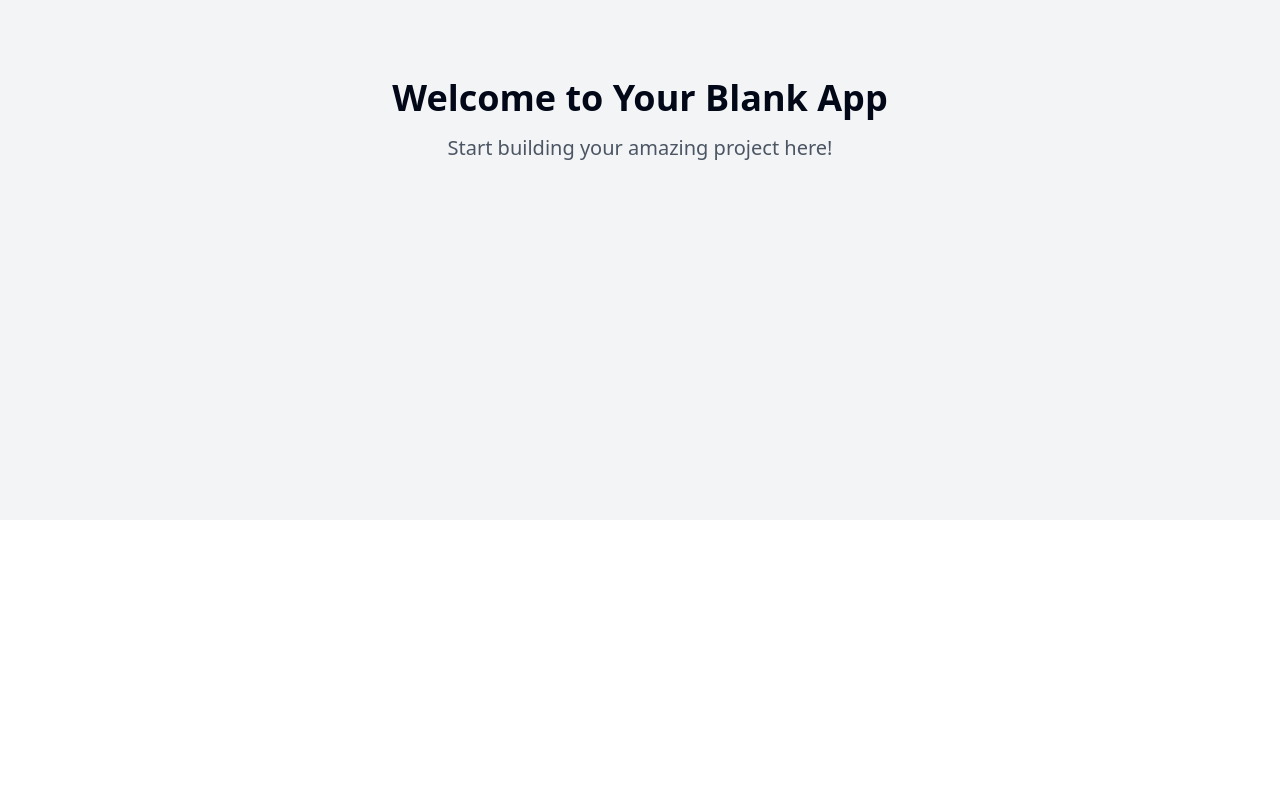
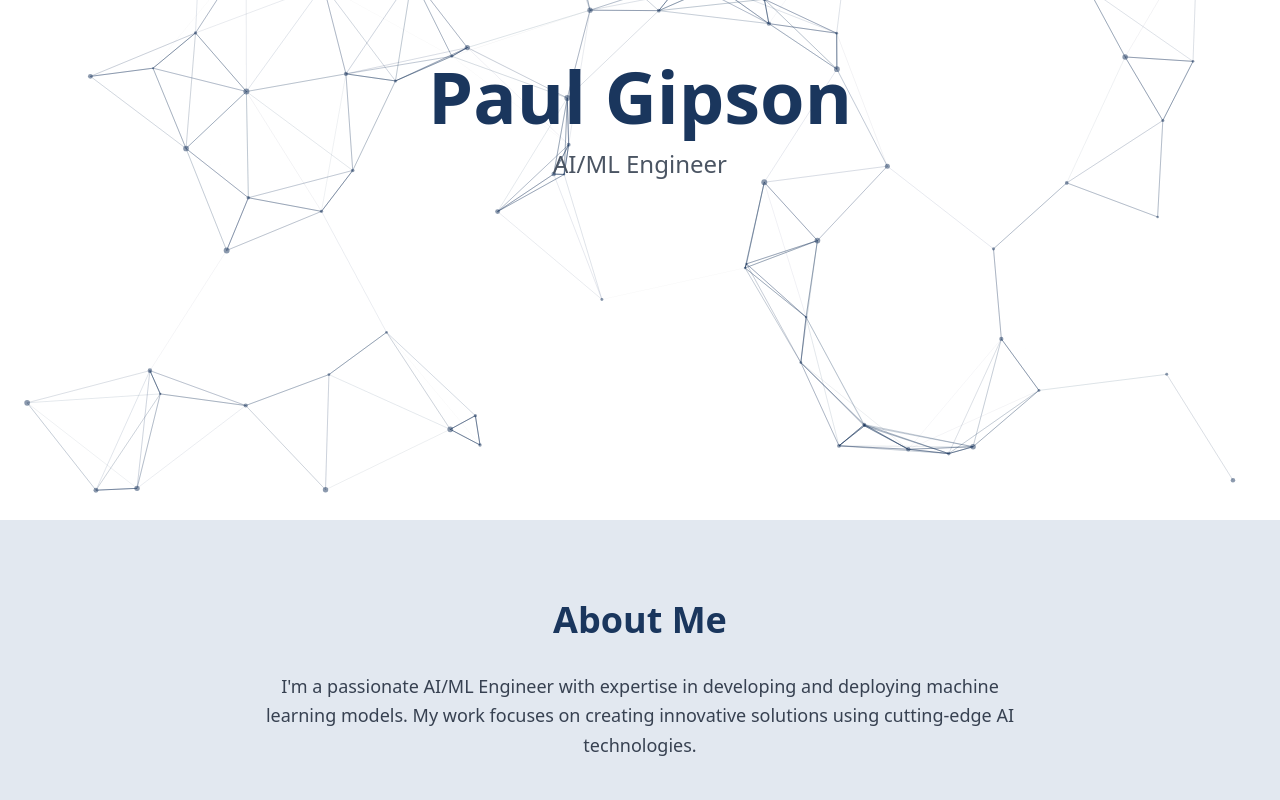
Before and after one commit to PaulCertified/main, a React (Vite) app: page / in a window 1280 px wide. Shown: the part 280-1080 px from the top of the page. Before the commit the page ends 800 px from the top, so only its background shows below. Built offline with nearby package versions, Linux system fonts and the light colour scheme.

Commit message:
Create portfolio website for Paul Gipson
Implemented a simple AI/ML Engineer portfolio website for Paul Gipson, including necessary components and configurations.
[skip gpt_engineer]

```diff
--- a/package.json
+++ b/package.json
@@ -45,6 +45,7 @@
     "cmdk": "^1.0.0",
     "date-fns": "^3.6.0",
     "embla-carousel-react": "^8.3.0",
+    "framer-motion": "^10.16.4",
     "input-otp": "^1.2.4",
     "lucide-react": "^0.462.0",
     "next-themes": "^0.3.0",
@@ -52,12 +53,14 @@
     "react-day-picker": "^8.10.1",
     "react-dom": "^18.3.1",
     "react-hook-form": "^7.53.0",
+    "react-particles": "^2.12.2",
     "react-resizable-panels": "^2.1.3",
     "react-router-dom": "^6.26.2",
     "recharts": "^2.12.7",
     "sonner": "^1.5.0",
     "tailwind-merge": "^2.5.2",
     "tailwindcss-animate": "^1.0.7",
+    "tsparticles": "^2.12.0",
     "vaul": "^0.9.3",
     "zod": "^3.23.8"
   },
--- /dev/null
+++ b/src/components/AboutSection.tsx
@@ -0,0 +1,25 @@
+import { motion } from "framer-motion";
+
+const AboutSection = () => {
+  return (
+    <section className="py-20 bg-primary-light">
+      <div className="container mx-auto px-4">
+        <motion.div
+          initial={{ opacity: 0, y: 20 }}
+          whileInView={{ opacity: 1, y: 0 }}
+          transition={{ duration: 0.8 }}
+          viewport={{ once: true }}
+          className="max-w-3xl mx-auto text-center"
+        >
+          <h2 className="text-4xl font-bold text-primary mb-8">About Me</h2>
+          <p className="text-lg text-gray-700 leading-relaxed">
+            I'm a passionate AI/ML Engineer with expertise in developing and deploying machine learning models.
+            My work focuses on creating innovative solutions using cutting-edge AI technologies.
+          </p>
+        </motion.div>
+      </div>
+    </section>
+  );
+};
+
+export default AboutSection;
--- /dev/null
+++ b/src/components/ContactSection.tsx
@@ -0,0 +1,50 @@
+import { motion } from "framer-motion";
+import { Button } from "@/components/ui/button";
+import { Input } from "@/components/ui/input";
+import { Textarea } from "@/components/ui/textarea";
+import { Mail, Linkedin, Github } from "lucide-react";
+
+const ContactSection = () => {
+  return (
+    <section className="py-20">
+      <div className="container mx-auto px-4">
+        <motion.div
+          initial={{ opacity: 0, y: 20 }}
+          whileInView={{ opacity: 1, y: 0 }}
+          transition={{ duration: 0.8 }}
+          viewport={{ once: true }}
+          className="max-w-xl mx-auto text-center"
+        >
+          <h2 className="text-4xl font-bold text-primary mb-8">Get in Touch</h2>
+          <div className="flex justify-center gap-6 mb-12">
+            <a href="mailto:paul.gipson@example.com" className="text-primary hover:text-primary/80">
+              <Mail size={24} />
+            </a>
+            <a href="https://linkedin.com" target="_blank" rel="noopener noreferrer" className="text-primary hover:text-primary/80">
+              <Linkedin size={24} />
+            </a>
+            <a href="https://github.com" target="_blank" rel="noopener noreferrer" className="text-primary hover:text-primary/80">
+              <Github size={24} />
+            </a>
+          </div>
+          <form className="space-y-6 text-left">
+            <div>
+              <Input type="text" placeholder="Name" />
+            </div>
+            <div>
+              <Input type="email" placeholder="Email" />
+            </div>
+            <div>
+              <Textarea placeholder="Message" className="min-h-[150px]" />
+            </div>
+            <Button type="submit" className="w-full bg-primary hover:bg-primary/90 text-white">
+              Send Message
+            </Button>
+          </form>
+        </motion.div>
+      </div>
+    </section>
+  );
+};
+
+export default ContactSection;
--- /dev/null
+++ b/src/components/HeroSection.tsx
@@ -0,0 +1,32 @@
+import { motion } from "framer-motion";
+import ParticleBackground from "./ParticleBackground";
+
+const HeroSection = () => {
+  return (
+    <div className="relative h-screen flex items-center justify-center overflow-hidden">
+      <div className="absolute inset-0">
+        <ParticleBackground />
+      </div>
+      <div className="z-10 text-center">
+        <motion.h1
+          initial={{ opacity: 0, y: 20 }}
+          animate={{ opacity: 1, y: 0 }}
+          transition={{ duration: 0.8 }}
+          className="text-5xl md:text-7xl font-bold text-primary mb-4"
+        >
+          Paul Gipson
+        </motion.h1>
+        <motion.p
+          initial={{ opacity: 0, y: 20 }}
+          animate={{ opacity: 1, y: 0 }}
+          transition={{ duration: 0.8, delay: 0.2 }}
+          className="text-xl md:text-2xl text-gray-600"
+        >
+          AI/ML Engineer
+        </motion.p>
+      </div>
+    </div>
+  );
+};
+
+export default HeroSection;
--- /dev/null
+++ b/src/components/ParticleBackground.tsx
@@ -0,0 +1,56 @@
+import { useCallback } from "react";
+import Particles from "react-particles";
+import type { Engine } from "tsparticles-engine";
+import { loadFull } from "tsparticles";
+
+const ParticleBackground = () => {
+  const particlesInit = useCallback(async (engine: Engine) => {
+    await loadFull(engine);
+  }, []);
+
+  return (
+    <Particles
+      id="tsparticles"
+      init={particlesInit}
+      options={{
+        background: {
+          color: {
+            value: "transparent",
+          },
+        },
+        fpsLimit: 120,
+        particles: {
+          color: {
+            value: "#1a365d",
+          },
+          links: {
+            color: "#1a365d",
+            distance: 150,
+            enable: true,
+            opacity: 0.5,
+            width: 1,
+          },
+          move: {
+            enable: true,
+            speed: 1,
+          },
+          number: {
+            density: {
+              enable: true,
+              area: 800,
+            },
+            value: 80,
+          },
+          opacity: {
+            value: 0.5,
+          },
+          size: {
+            value: { min: 1, max: 3 },
+          },
+        },
+      }}
+    />
+  );
+};
+
+export default ParticleBackground;
--- /dev/null
+++ b/src/components/ProjectsSection.tsx
@@ -0,0 +1,60 @@
+import { motion } from "framer-motion";
+import { Card, CardHeader, CardTitle, CardDescription } from "@/components/ui/card";
+
+const projects = [
+  {
+    title: "AI Image Recognition System",
+    description: "Developed a deep learning model for real-time image recognition using TensorFlow.",
+    tech: ["Python", "TensorFlow", "OpenCV"],
+  },
+  {
+    title: "NLP Chatbot",
+    description: "Created an intelligent chatbot using natural language processing techniques.",
+    tech: ["Python", "PyTorch", "NLTK"],
+  },
+  {
+    title: "Predictive Analytics Platform",
+    description: "Built a machine learning platform for predictive analytics in business.",
+    tech: ["Python", "Scikit-learn", "pandas"],
+  },
+];
+
+const ProjectsSection = () => {
+  return (
+    <section className="py-20">
+      <div className="container mx-auto px-4">
+        <h2 className="text-4xl font-bold text-primary text-center mb-12">Projects</h2>
+        <div className="grid grid-cols-1 md:grid-cols-2 lg:grid-cols-3 gap-8">
+          {projects.map((project, index) => (
+            <motion.div
+              key={index}
+              initial={{ opacity: 0, y: 20 }}
+              whileInView={{ opacity: 1, y: 0 }}
+              transition={{ duration: 0.5, delay: index * 0.1 }}
+              viewport={{ once: true }}
+            >
+              <Card className="h-full hover:shadow-lg transition-shadow">
+                <CardHeader>
+                  <CardTitle>{project.title}</CardTitle>
+                  <CardDescription>{project.description}</CardDescription>
+                  <div className="flex flex-wrap gap-2 mt-4">
+                    {project.tech.map((tech) => (
+                      <span
+                        key={tech}
+                        className="px-2 py-1 bg-primary-light text-primary text-sm rounded"
+                      >
+                        {tech}
+                      </span>
+                    ))}
+                  </div>
+                </CardHeader>
+              </Card>
+            </motion.div>
+          ))}
+        </div>
+      </div>
+    </section>
+  );
+};
+
+export default ProjectsSection;
--- /dev/null
+++ b/src/components/SkillsSection.tsx
@@ -0,0 +1,47 @@
+import { motion } from "framer-motion";
+
+const skills = [
+  { name: "Python", level: 90 },
+  { name: "TensorFlow", level: 85 },
+  { name: "PyTorch", level: 80 },
+  { name: "Machine Learning", level: 85 },
+  { name: "Deep Learning", level: 80 },
+  { name: "Computer Vision", level: 75 },
+];
+
+const SkillsSection = () => {
+  return (
+    <section className="py-20 bg-primary-light">
+      <div className="container mx-auto px-4">
+        <h2 className="text-4xl font-bold text-primary text-center mb-12">Skills</h2>
+        <div className="max-w-3xl mx-auto grid gap-6">
+          {skills.map((skill, index) => (
+            <motion.div
+              key={skill.name}
+              initial={{ opacity: 0, x: -20 }}
+              whileInView={{ opacity: 1, x: 0 }}
+              transition={{ duration: 0.5, delay: index * 0.1 }}
+              viewport={{ once: true }}
+            >
+              <div className="flex items-center gap-4">
+                <span className="w-24 text-primary font-medium">{skill.name}</span>
+                <div className="flex-1 bg-white rounded-full h-4">
+                  <motion.div
+                    className="bg-primary h-full rounded-full"
+                    initial={{ width: 0 }}
+                    whileInView={{ width: `${skill.level}%` }}
+                    transition={{ duration: 1, delay: 0.2 }}
+                    viewport={{ once: true }}
+                  />
+                </div>
+                <span className="w-12 text-primary font-medium">{skill.level}%</span>
+              </div>
+            </motion.div>
+          ))}
+        </div>
+      </div>
+    </section>
+  );
+};
+
+export default SkillsSection;
--- a/src/pages/Index.tsx
+++ b/src/pages/Index.tsx
@@ -1,13 +1,18 @@
-// Update this page (the content is just a fallback if you fail to update the page)
+import HeroSection from "@/components/HeroSection";
+import AboutSection from "@/components/AboutSection";
+import ProjectsSection from "@/components/ProjectsSection";
+import SkillsSection from "@/components/SkillsSection";
+import ContactSection from "@/components/ContactSection";
 
 const Index = () => {
   return (
-    <div className="min-h-screen flex items-center justify-center bg-gray-100">
-      <div className="text-center">
-        <h1 className="text-4xl font-bold mb-4">Welcome to Your Blank App</h1>
-        <p className="text-xl text-gray-600">Start building your amazing project here!</p>
-      </div>
-    </div>
+    <main className="min-h-screen">
+      <HeroSection />
+      <AboutSection />
+      <ProjectsSection />
+      <SkillsSection />
+      <ContactSection />
+    </main>
   );
 };
 
```
Also changed, not shown: tailwind.config.ts (+23 -65 lines), 1 other file (tests, documents, lock files or other folders).
